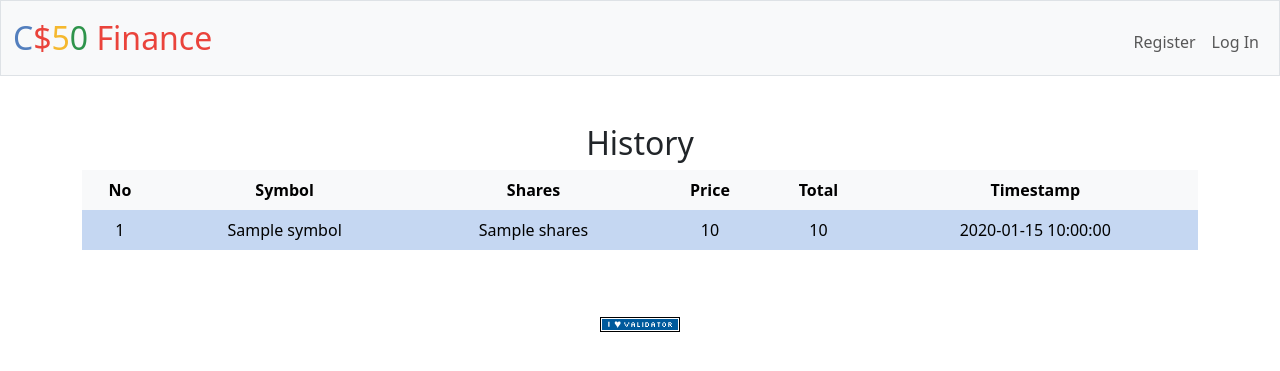
After one commit to SubZero404/finance, a Flask app: template templates/history.html in a window 1280 px wide. The commit adds this page. Shown: the top 371 px of the page. Run offline with Flask 3, Linux system fonts and the light colour scheme; the template is opened without the code that fills it: most values are stand-ins (such as "Sample title", 1, 10 or a date in 2020); some libraries are stand-ins or nearby versions.

Commit message:
make history

```diff
--- a/app.py
+++ b/app.py
@@ -93,7 +93,10 @@ def buy():
 @login_required
 def history():
     """Show history of transactions"""
-    return apology("TODO")
+    user_id = session['user_id']
+    transactions = db.execute("SELECT * FROM transactions WHERE user_id = :user_id ORDER BY timestamp DESC",
+                              user_id = user_id)
+    return render_template("history.html", transactions = transactions)
 
 
 @app.route("/login", methods=["GET", "POST"])
--- /dev/null
+++ b/templates/history.html
@@ -0,0 +1,36 @@
+{% extends "layout.html" %}
+
+{% block title %}
+    history
+{% endblock %}
+
+{% block main %}
+    <h2>History</h2>
+    <divclass="table-responsive">
+        <table class="table table-striped table-hover table-borderless table-primary align-middle">
+            <thead class="table-light">
+                <tr>
+                    <th>No</th>
+                    <th>Symbol</th>
+                    <th>Shares</th>
+                    <th>Price</th>
+                    <th>Total</th>
+                    <th>Timestamp</th>
+                </tr>
+            </thead>
+            <tbody class="table-group-divider">
+                {% for transaction in transactions %}
+                    <tr class="table-primary">
+                        <td>{{ transaction.id }}</td>
+                        <td>{{ transaction.symbol }}</td>
+                        <td>{{ transaction.shares }}</td>
+                        <td>{{ transaction.price }}</td>
+                        <td>{{ (transaction.shares * transaction.price) | round(2) }}</td>
+                        <td>{{ transaction.timestamp }}</td>
+                    </tr>
+                {% endfor %}
+            </tbody>
+        </table>
+    </divclass=>
+
+{% endblock %}
--- a/templates/layout.html
+++ b/templates/layout.html
@@ -38,6 +38,7 @@
                             <li class="nav-item"><a class="nav-link" href="/history">History</a></li>
                         </ul>
                         <ul class="navbar-nav ms-auto mt-2">
+                            <li class="nav-item"><a class="nav-link" href="/change-password">change password</a></li>
                             <li class="nav-item"><a class="nav-link" href="/logout">Log Out</a></li>
                         </ul>
                     {% else %}
```
Also changed, not shown: 1 other file.
